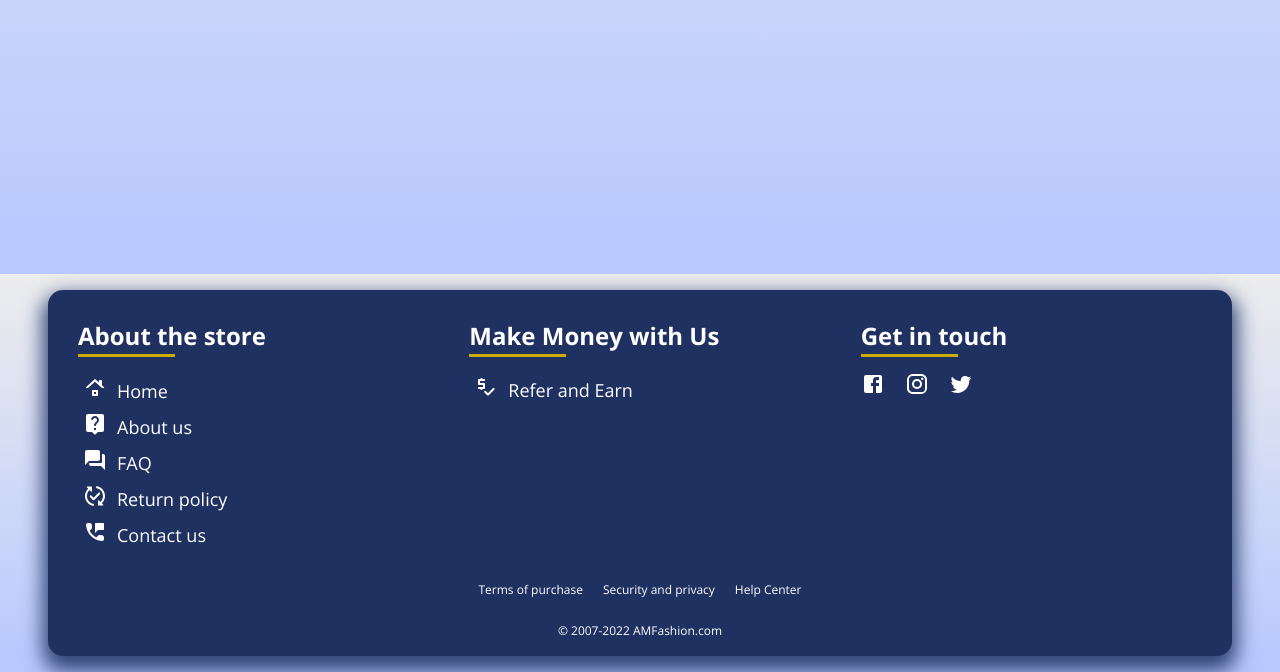
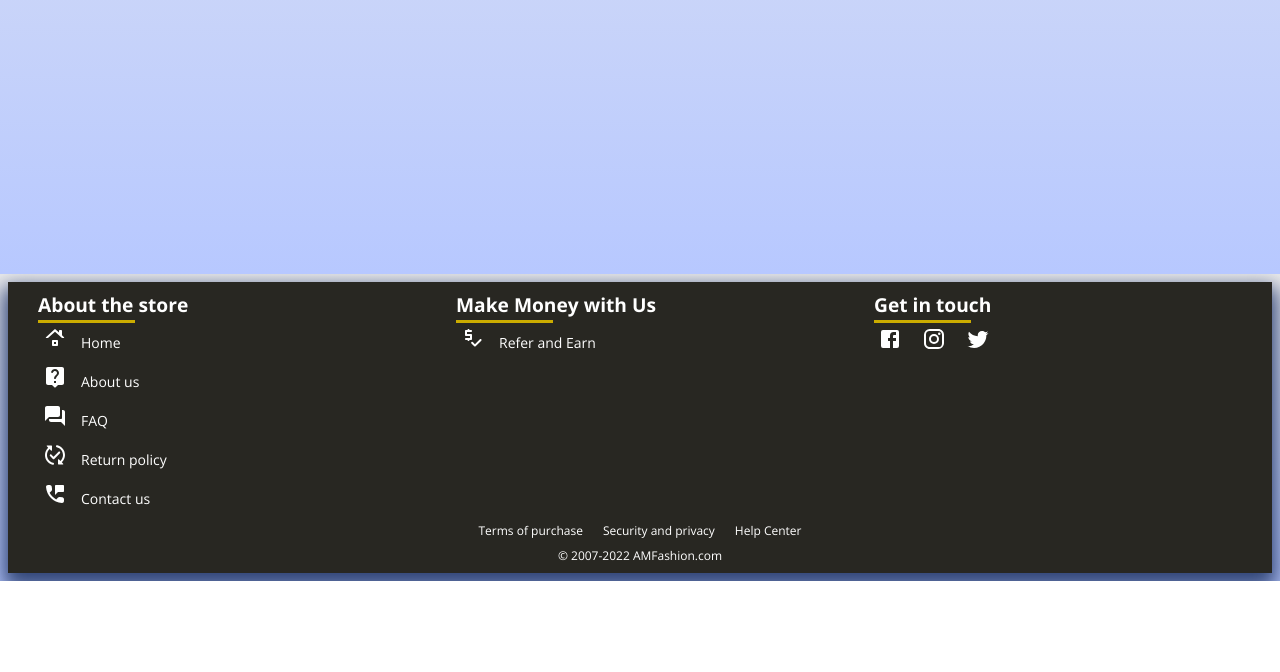
Before and after one commit to HITESHDALVI/site, a React (Create React App) app in the folder client/: page /FAQ in a window 1280 px wide. Shown: the part 612-1284 px from the top of the page. After the commit the page ends 1193 px from the top, so only its background shows below. Built offline with nearby package versions, Linux system fonts and the light colour scheme; no server answers.

Commit message:
Update Footer.css

```diff
--- a/client/src/components/home/Footer.css
+++ b/client/src/components/home/Footer.css
@@ -13,7 +13,7 @@
 */
 .footer-body {
   background: linear-gradient(to bottom, #ededed, #b7c8ff) no-repeat fixed;
-  padding: 1rem 3rem;
+  padding: 0.5rem;
   margin: 0;
   box-sizing: border-box;
   font-family: open sans;
@@ -25,15 +25,15 @@
 }
 ul{
  list-style-type: none;
- margin-block-start: 1em;
- margin-block-end: 1em;
+ margin-block-start: 0em;
+ margin-block-end: 0em;
  margin-inline-start: 0px;
  margin-inline-end: 0px;
  padding-inline-start: 0px;
 }
 .footerCon{
-    background: #1e3161;
-    border-radius: 15px;
+    background: #282722;
+    /* border-radius: 15px; */
     box-shadow: #2f4374 0 10px 20px 5px;
     padding: 5px 30px;
     display: flex;
@@ -46,17 +46,19 @@ ul{
 .about-sec-con{
   text-decoration: none;
     padding: 3px 10px;
-    font-size: 18px;
+    font-size: 14px;
     margin-block-start: 0em;
     margin-block-end: 0em;
+    margin: 4px;
 }
 .about-sec-con2{
   text-decoration: none;
   padding-top: -10px;
     padding: 3px 10px;
-    font-size: 18px;
+    font-size: 14px;
     margin-block-start: 0em;
     margin-block-end: 0em;
+    margin: 4px;
 }
 .main {
   width: 100%;
@@ -65,9 +67,10 @@ ul{
   flex-wrap: wrap;
 }
 .heading {
-  margin-bottom: 15px;
-  font-size: 1.5em;
-
+  margin: 15px 0;
+  font-size: 1.2em;
+  margin-block-start: 0;
+  margin-block-end: 0;
 }
 .header-underline{
     width:97px;
@@ -78,14 +81,17 @@ ul{
 .col1 {
   flex: 1;
   min-width: 200px;
+  margin-top: 4px;
 }
 .col2 {
   flex: 1;
   min-width: 300px;
+  margin-top: 4px;
 }
 .col3 {
   flex: 1;
   min-width: 200px;
+  margin-top: 4px;
 }
 .about-list{
   text-decoration: none;
@@ -125,6 +131,7 @@ ul{
 .social {
   display: flex;
   gap: 20px;
+  margin: 4px;
 }
 .social a{
   color: white;
@@ -142,6 +149,8 @@ ul{
   gap: 20px;
   font-size: 12px;
   color: white;
+  margin-block-start: 4px;
+  margin-block-end: 4px;
 }
 .terms a{
   color:white;
@@ -154,12 +163,8 @@ ul{
     margin: 0;
   }
   .footerCon{
-      /* background: #1e3161; */
       border-radius: 0;
       align-items: flex-start;
-      /* box-shadow: #2f4374 0 10px 20px 5px;
-      color: white;
-      overflow-x: hidden; */
   }
   .terms{
     display: flex;
```
